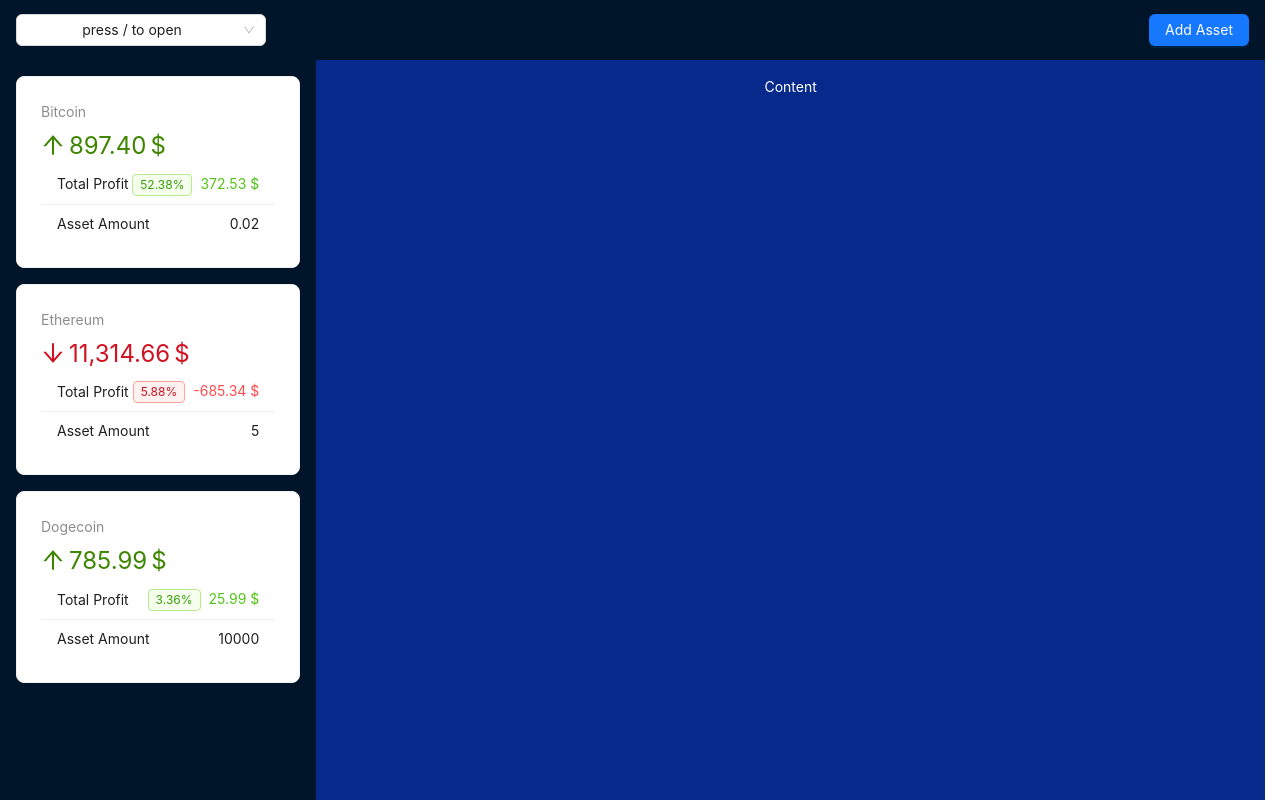
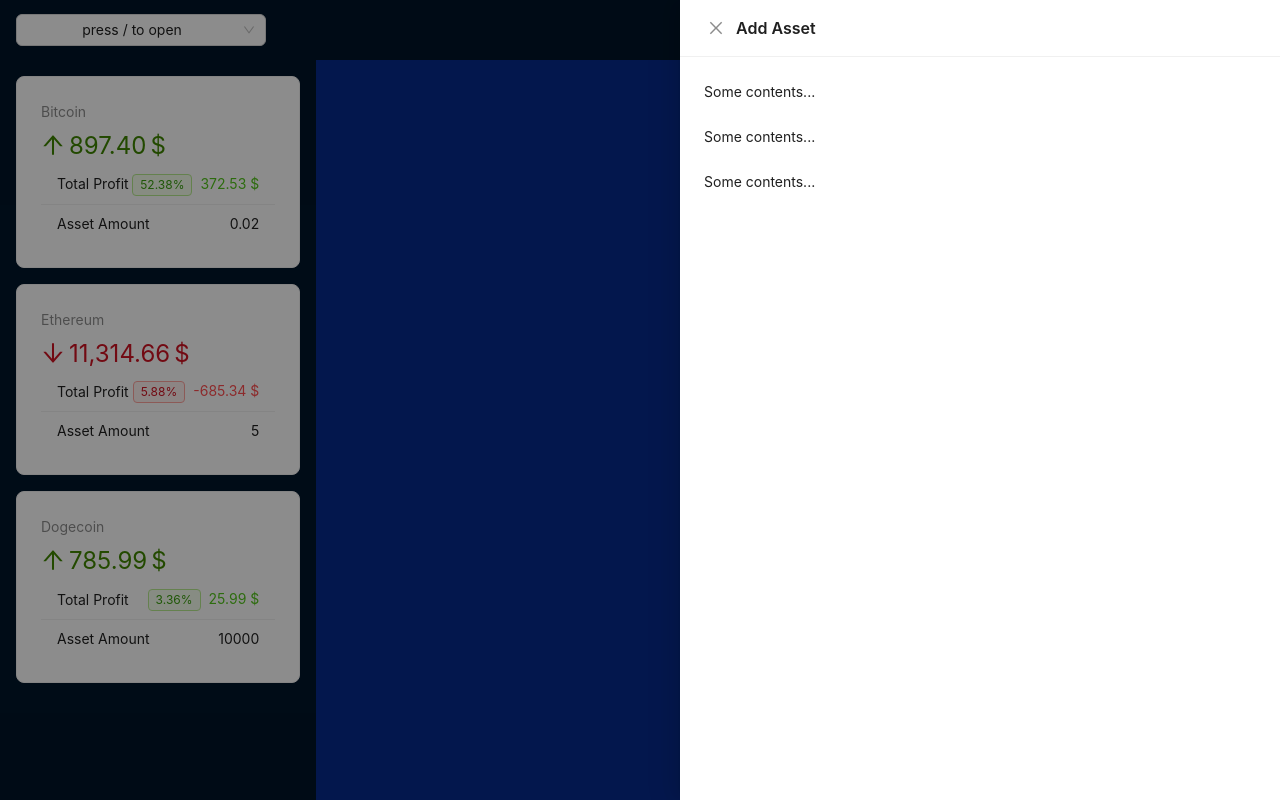
Before and after one commit to Odiosus/react-crypto-app, a React (Vite) app: page / in a window 1280 px wide. Both pictures are taken after a click on the button "Add Asset". Built offline with nearby package versions, Linux system fonts and the light colour scheme.

Commit message:
Header. Modal > Drawer компонент на добавление ассета

```diff
--- a/src/components/layout/AppHeader.jsx
+++ b/src/components/layout/AppHeader.jsx
@@ -1,4 +1,4 @@
-import { Button, Layout, Modal, Select, Space } from "antd";
+import { Button, Layout, Modal, Select, Space, Drawer } from "antd";
 import { useCrypto } from "../../context/crypto-context.jsx";
 import { useEffect, useState } from "react";
 import CoinInfoModal from "../CoinInfoModal.jsx";
@@ -18,7 +18,8 @@
 
   const [select, setSelect] = useState( false )
   const [selectModal, setSelectModal] = useState( false )
-  const [coin, setCoin] = useState(null)
+  const [coin, setCoin] = useState( null )
+  const [addInDrawerAsset, setAddInDrawerAsset] = useState( false )
   const {crypto} = useCrypto()
 
   useEffect( () => {
@@ -32,7 +33,7 @@
   }, [] );
 
   function handleSelect (value) {
-    setCoin(crypto.find((c) => c.id === value))
+    setCoin( crypto.find( (c) => c.id === value ) )
     setSelectModal( true )
   }
 
@@ -65,7 +66,12 @@
           </Space>
         )}
       />
-      <Button type="primary">Add Asset</Button>
+      <Button
+        type="primary"
+        onClick={() => setAddInDrawerAsset( true )}
+      >
+        Add Asset
+      </Button>
       <Modal
         open={selectModal}
         onCancel={() => setSelectModal( false )}
@@ -75,6 +81,16 @@
           coin={coin}
         />
       </Modal>
+      <Drawer
+        title="Add Asset"
+        onClose={() => setAddInDrawerAsset( false )}
+        open={addInDrawerAsset}
+        width={600}
+      >
+        <p>Some contents...</p>
+        <p>Some contents...</p>
+        <p>Some contents...</p>
+      </Drawer>
     </Layout.Header>
   )
 }
```
